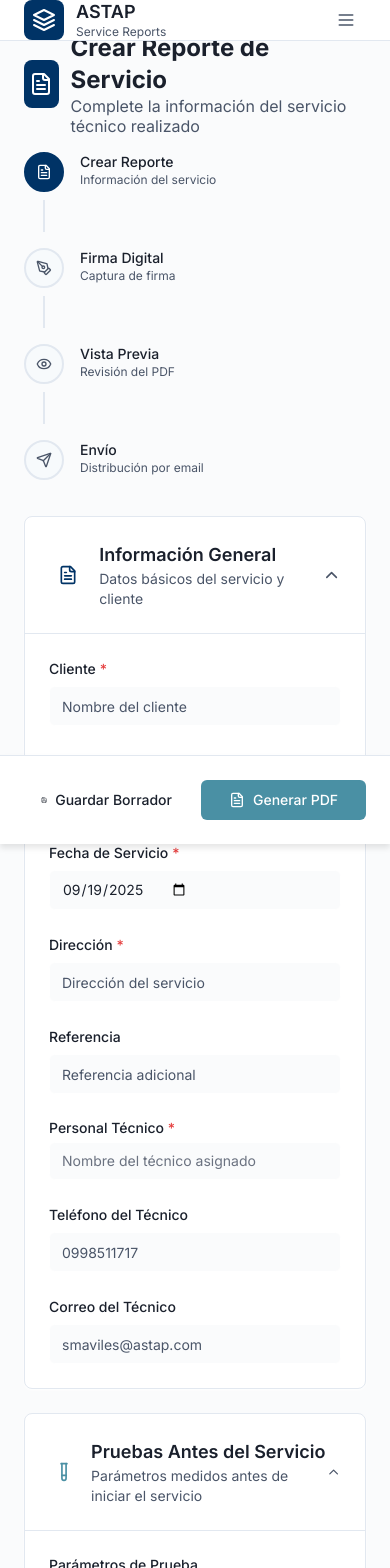
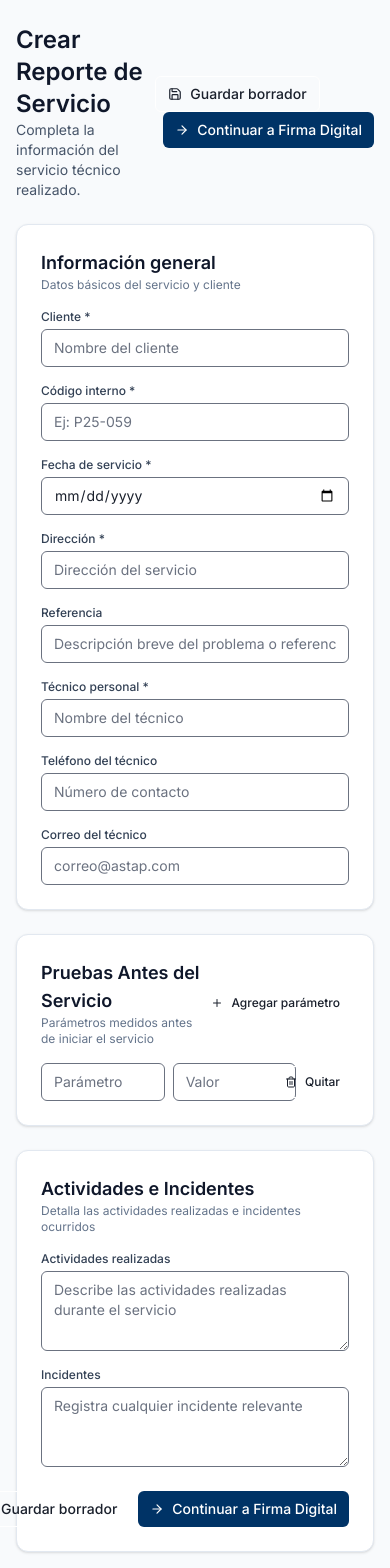
Before and after one commit to Djjasline/prueba-completa, a React (Vite) app: page /service-report-creation in a window 390 px wide. Shown: the top 1568 px of the page. Built offline with nearby package versions, Linux system fonts and the light colour scheme.

Commit message:
Update index.jsx

```diff
--- a/src/pages/service-report-creation/index.jsx
+++ b/src/pages/service-report-creation/index.jsx
@@ -1,364 +1,420 @@
-import React, { useState, useEffect } from 'react';
-import { useNavigate } from 'react-router-dom';
-import Header from '../../components/ui/Header';
-import WorkflowProgress from '../../components/ui/WorkflowProgress';
-import ContextualActionBar from '../../components/ui/ContextualActionBar';
-import GeneralInformationSection from './components/GeneralInformationSection';
-import DynamicTestingTable from './components/DynamicTestingTable';
-import ActivitiesIncidentsSection from './components/ActivitiesIncidentsSection';
-import MaterialsUsageSection from './components/MaterialsUsageSection';
-import EquipmentDetailsSection from './components/EquipmentDetailsSection';
-import ResponsiblePartiesSection from './components/ResponsiblePartiesSection';
-import DigitalSignatureSection from './components/DigitalSignatureSection';
-import Icon from '../../components/AppIcon';
+// src/pages/service-report-creation/index.jsx
+import React, { useEffect, useState } from "react";
+import { useNavigate } from "react-router-dom";
+import Button from "../../components/ui/Button";
+import { useReports } from "../../context/ReportContext";
+
+const emptyGeneralInfo = {
+  client: "",
+  serviceDate: "",
+  internalCode: "",
+  address: "",
+  reference: "",
+  technicalPersonnel: "",
+  technicianPhone: "",
+  technicianEmail: "",
+};
 
 const ServiceReportCreation = () => {
   const navigate = useNavigate();
-  const [isLoading, setIsLoading] = useState(false);
-  const [collapsedSections, setCollapsedSections] = useState({
-    generalInfo: false,
-    beforeTesting: false,
-    activitiesIncidents: false,
-    afterTesting: false,
-    materialsUsage: false,
-    equipmentDetails: false,
-    responsibleParties: false,
-    digitalSignatures: false
+  const { currentReport, saveDraft } = useReports();
+
+  const [generalInfo, setGeneralInfo] = useState(emptyGeneralInfo);
+  const [beforeTesting, setBeforeTesting] = useState([
+    { id: 1, parameter: "", value: "" },
+  ]);
+  const [activitiesDescription, setActivitiesDescription] = useState("");
+  const [incidentsDescription, setIncidentsDescription] = useState("");
+
+  // Al entrar a la pantalla, cargar datos del reporte actual (si existe)
+  useEffect(() => {
+    if (currentReport) {
+      setGeneralInfo({
+        ...emptyGeneralInfo,
+        ...(currentReport.generalInfo || {}),
       });
 
-  const [formData, setFormData] = useState({
-    generalInfo: {
-      client: '',
-      internalCode: '',
-      serviceDate: new Date().toISOString().split('T')[0],
-      address: '',
-      reference: '',
-      technicalPersonnel: ''
-    },
-    beforeTesting: [],
-    activitiesIncidents: {
-      activitiesDescription: '',
-      activitiesEvidenceUrl: '',
-      activitiesEvidenceImages: [],
-      incidentsDescription: '',
-      incidentsEvidenceUrl: '',
-      incidentsEvidenceImages: []
-    },
-    afterTesting: [],
-    materialsUsage: [],
-    equipmentDetails: {
-      type: '',
-      brand: '',
-      model: '',
-      serialNumber: '',
-      year: '',
-      vinChassis: '',
-      plateNumber: '',
-      workHours: '',
-      mileage: '',
-      panoramicImage: ''
-    },
-    responsibleParties: {
-      astap: {
-        name: '',
-        position: '',
-        phone: '',
-        email: ''
-      },
-      client: {
-        name: '',
-        position: '',
-        phone: '',
-        email: ''
+      setBeforeTesting(
+        (currentReport.beforeTesting || []).length > 0
+          ? currentReport.beforeTesting.map((row, idx) => ({
+              id: idx + 1,
+              parameter: row.parameter || "",
+              value: row.value || "",
+            }))
+          : [{ id: 1, parameter: "", value: "" }]
+      );
+
+      setActivitiesDescription(
+        currentReport.activitiesIncidents?.activitiesDescription || ""
+      );
+      setIncidentsDescription(
+        currentReport.activitiesIncidents?.incidentsDescription || ""
+      );
     }
-    },
-    digitalSignatures: {
-      astap: null,
-      client: null
-    }
-  });
+  }, [currentReport]);
 
-  // Load saved data from localStorage on component mount
-  useEffect(() => {
-    const savedData = localStorage.getItem('astap-current-report');
-    if (savedData) {
-      try {
-        const parsedData = JSON.parse(savedData);
-        setFormData(parsedData);
-      } catch (error) {
-        console.error('Error loading saved report data:', error);
-      }
-    }
-  }, []);
-
-  // Auto-save to localStorage whenever formData changes
-  useEffect(() => {
-    const timeoutId = setTimeout(() => {
-      localStorage.setItem('astap-current-report', JSON.stringify(formData));
-    }, 1000); // Debounce for 1 second
-
-    return () => clearTimeout(timeoutId);
-  }, [formData]);
-
-  const updateFormData = (section, data) => {
-    setFormData(prev => ({
+  // Handlers de formulario
+  const handleGeneralChange = (field, value) => {
+    setGeneralInfo((prev) => ({
       ...prev,
-      [section]: data
+      [field]: value,
     }));
   };
 
-  const toggleSection = (sectionKey) => {
-    setCollapsedSections(prev => ({
-      ...prev,
-      [sectionKey]: !prev[sectionKey]
-    }));
+  const handleBeforeTestingChange = (id, field, value) => {
+    setBeforeTesting((rows) =>
+      rows.map((row) =>
+        row.id === id ? { ...row, [field]: value } : row
+      )
+    );
   };
 
-  const validateForm = () => {
-    const errors = [];
-
-    // Validate general information
-    if (!formData.generalInfo.client.trim()) errors.push('Cliente es requerido');
-    if (!formData.generalInfo.internalCode.trim()) errors.push('Código interno es requerido');
-    if (!formData.generalInfo.serviceDate) errors.push('Fecha de servicio es requerida');
-    if (!formData.generalInfo.address.trim()) errors.push('Dirección es requerida');
-    if (!formData.generalInfo.technicalPersonnel.trim()) errors.push('Personal técnico es requerido');
-
-    // Validate equipment details
-    if (!formData.equipmentDetails.type.trim()) errors.push('Tipo de equipo es requerido');
-    if (!formData.equipmentDetails.brand.trim()) errors.push('Marca del equipo es requerida');
-    if (!formData.equipmentDetails.model.trim()) errors.push('Modelo del equipo es requerido');
-    if (!formData.equipmentDetails.serialNumber.trim()) errors.push('Número de serie es requerido');
-
-    // Validate responsible parties
-    if (!formData.responsibleParties.astap.name.trim()) errors.push('Nombre del técnico ASTAP es requerido');
-    if (!formData.responsibleParties.astap.position.trim()) errors.push('Cargo del técnico ASTAP es requerido');
-    if (!formData.responsibleParties.astap.phone.trim()) errors.push('Teléfono del técnico ASTAP es requerido');
-    if (!formData.responsibleParties.client.name.trim()) errors.push('Nombre del representante del cliente es requerido');
-    if (!formData.responsibleParties.client.position.trim()) errors.push('Cargo del representante del cliente es requerido');
-    if (!formData.responsibleParties.client.phone.trim()) errors.push('Teléfono del representante del cliente es requerido');
-
-    return errors;
+  const handleAddBeforeRow = () => {
+    setBeforeTesting((rows) => [
+      ...rows,
+      { id: Date.now(), parameter: "", value: "" },
+    ]);
   };
 
-  const handleSaveDraft = async () => {
-    setIsLoading(true);
-
-    try {
-      // Simulate API call
-      await new Promise(resolve => setTimeout(resolve, 1500));
-
-      // Save to localStorage with timestamp
-      const draftData = {
-        ...formData,
-        savedAt: new Date().toISOString(),
-        status: 'draft'
+  const handleRemoveBeforeRow = (id) => {
+    setBeforeTesting((rows) => {
+      const filtered = rows.filter((r) => r.id !== id);
+      return filtered.length > 0 ? filtered : [{ id: 1, parameter: "", value: "" }];
+    });
   };
 
-      localStorage.setItem(`astap-draft-${Date.now()}`, JSON.stringify(draftData));
-
-      // Show success message (in a real app, you'd use a toast notification)
-      alert('Borrador guardado exitosamente');
-
-    } catch (error) {
-      console.error('Error saving draft:', error);
-      alert('Error al guardar el borrador');
-    } finally {
-      setIsLoading(false);
-    }
+  // Arma el objeto completo de reporte a partir del formulario
+  const buildReportObject = () => {
+    return {
+      ...currentReport,
+      generalInfo: { ...generalInfo },
+      beforeTesting: beforeTesting
+        .filter((r) => r.parameter || r.value)
+        .map((r) => ({ parameter: r.parameter, value: r.value })),
+      activitiesIncidents: {
+        activitiesDescription,
+        incidentsDescription,
+      },
+      // preservamos firmas, materiales, etc. que se llenan en otras pantallas
+      digitalSignatures: currentReport?.digitalSignatures || {},
+      materials: currentReport?.materials || [],
+    };
   };
 
-  const handleGeneratePDF = async () => {
-    const validationErrors = validateForm();
-
-    if (validationErrors.length > 0) {
-      alert(`Por favor complete los siguientes campos:\n\n${validationErrors.join('\n')}`);
-      return;
-    }
-
-    if (!formData.digitalSignatures.astap || !formData.digitalSignatures.client) {
-      alert('Se requieren ambas firmas digitales para generar el PDF');
-      return;
-    }
-
-    setIsLoading(true);
-
-    try {
-      // Simulate PDF generation
-      await new Promise(resolve => setTimeout(resolve, 2000));
-
-      // In a real implementation, you would use html2canvas and jsPDF here
-      // For now, we'll navigate to the PDF preview page
-      navigate('/pdf-report-preview', {
-        state: { reportData: formData }
-      });
-
-    } catch (error) {
-      console.error('Error generating PDF:', error);
-      alert('Error al generar el PDF');
-    } finally {
-      setIsLoading(false);
-    }
+  // Guardar como borrador
+  const handleSaveDraft = () => {
+    const report = buildReportObject();
+    saveDraft(report);
+    alert("Borrador guardado correctamente.");
   };
 
-  const handleSendReport = async () => {
-    const validationErrors = validateForm();
-
-    if (validationErrors.length > 0) {
-      alert(`Por favor complete los siguientes campos:\n\n${validationErrors.join('\n')}`);
-      return;
-    }
-
-    if (!formData.digitalSignatures.astap || !formData.digitalSignatures.client) {
-      alert('Se requieren ambas firmas digitales para enviar el reporte');
-      return;
-    }
-
-    setIsLoading(true);
-
-    try {
-      // Simulate email sending
-      await new Promise(resolve => setTimeout(resolve, 1500));
-
-      // Navigate to email integration interface
-      navigate('/email-integration-interface', {
-        state: { reportData: formData }
-      });
-
-    } catch (error) {
-      console.error('Error sending report:', error);
-      alert('Error al enviar el reporte');
-    } finally {
-      setIsLoading(false);
-    }
+  // Guardar y pasar a firmas
+  const handleGoToSignatures = () => {
+    const report = buildReportObject();
+    saveDraft(report); // seguimos en borrador hasta que se genere/envíe
+    navigate("/digital-signature-capture");
   };
 
-  const contextualActions = [
-    {
-      label: 'Guardar Borrador',
-      variant: 'outline',
-      icon: 'Save',
-      onClick: handleSaveDraft,
-      loading: isLoading
-    },
-    {
-      label: 'Generar PDF',
-      variant: 'secondary',
-      icon: 'FileText',
-      onClick: handleGeneratePDF,
-      loading: isLoading
-    },
-    {
-      label: 'Enviar Reporte',
-      variant: 'default',
-      icon: 'Send',
-      onClick: handleSendReport,
-      loading: isLoading,
-      primary: true
-    }
-  ];
-
   return (
-    <div className="min-h-screen bg-background">
-      <Header />
-
-      <main className="pt-15">
-        <div className="max-w-7xl mx-auto px-6 py-8">
-          {/* Page Header */}
-          <div className="mb-8">
-            <div className="flex items-center space-x-3 mb-4">
-              <div className="flex items-center justify-center w-12 h-12 bg-primary rounded-lg">
-                <Icon name="FileText" size={24} className="text-primary-foreground" />
-              </div>
+    <div className="min-h-screen bg-slate-50 px-4 py-6">
+      <div className="max-w-5xl mx-auto space-y-6">
+        {/* Encabezado */}
+        <header className="flex items-center justify-between">
           <div>
-                <h1 className="text-2xl font-bold text-foreground">
+            <h1 className="text-2xl font-semibold text-slate-900">
               Crear Reporte de Servicio
             </h1>
-                <p className="text-muted-foreground">
-                  Complete la información del servicio técnico realizado
+            <p className="text-sm text-slate-600">
+              Completa la información del servicio técnico realizado.
+            </p>
+          </div>
+          <div className="space-x-2">
+            <Button
+              variant="outline"
+              size="sm"
+              onClick={handleSaveDraft}
+              iconName="Save"
+            >
+              Guardar borrador
+            </Button>
+            <Button
+              size="sm"
+              onClick={handleGoToSignatures}
+              iconName="ArrowRight"
+            >
+              Continuar a Firma Digital
+            </Button>
+          </div>
+        </header>
+
+        {/* Card Información general */}
+        <section className="bg-white rounded-xl shadow border p-6 space-y-4">
+          <div className="flex items-center justify-between">
+            <div>
+              <h2 className="text-lg font-semibold text-slate-900">
+                Información general
+              </h2>
+              <p className="text-xs text-slate-500">
+                Datos básicos del servicio y cliente
               </p>
             </div>
           </div>
 
-            {/* Workflow Progress */}
-            <WorkflowProgress currentStep={1} className="mb-6" />
+          <div className="grid grid-cols-1 md:grid-cols-2 gap-4">
+            {/* Cliente */}
+            <div className="flex flex-col gap-1">
+              <label className="text-xs font-medium text-slate-700">
+                Cliente *
+              </label>
+              <input
+                type="text"
+                value={generalInfo.client}
+                onChange={(e) =>
+                  handleGeneralChange("client", e.target.value)
+                }
+                className="border rounded-md px-3 py-2 text-sm outline-none focus:ring-2 focus:ring-slate-900/20"
+                placeholder="Nombre del cliente"
+              />
             </div>
 
-          {/* Form Sections */}
-          <div className="space-y-6 mb-24">
-            <GeneralInformationSection
-              formData={formData}
-              updateFormData={updateFormData}
-              isCollapsed={collapsedSections.generalInfo}
-              onToggleCollapse={() => toggleSection('generalInfo')}
+            {/* Código interno */}
+            <div className="flex flex-col gap-1">
+              <label className="text-xs font-medium text-slate-700">
+                Código interno *
+              </label>
+              <input
+                type="text"
+                value={generalInfo.internalCode}
+                onChange={(e) =>
+                  handleGeneralChange("internalCode", e.target.value)
+                }
+                className="border rounded-md px-3 py-2 text-sm outline-none focus:ring-2 focus:ring-slate-900/20"
+                placeholder="Ej: P25-059"
               />
+            </div>
 
-            <DynamicTestingTable
-              title="Pruebas Antes del Servicio"
-              description="Parámetros medidos antes de iniciar el servicio"
-              icon="TestTube"
-              data={formData.beforeTesting}
-              onUpdateData={(data) => updateFormData('beforeTesting', data)}
-              isCollapsed={collapsedSections.beforeTesting}
-              onToggleCollapse={() => toggleSection('beforeTesting')}
+            {/* Fecha de servicio */}
+            <div className="flex flex-col gap-1">
+              <label className="text-xs font-medium text-slate-700">
+                Fecha de servicio *
+              </label>
+              <input
+                type="date"
+                value={generalInfo.serviceDate}
+                onChange={(e) =>
+                  handleGeneralChange("serviceDate", e.target.value)
+                }
+                className="border rounded-md px-3 py-2 text-sm outline-none focus:ring-2 focus:ring-slate-900/20"
               />
+            </div>
 
-            <ActivitiesIncidentsSection
-              formData={formData}
-              updateFormData={updateFormData}
-              isCollapsed={collapsedSections.activitiesIncidents}
-              onToggleCollapse={() => toggleSection('activitiesIncidents')}
+            {/* Dirección */}
+            <div className="flex flex-col gap-1">
+              <label className="text-xs font-medium text-slate-700">
+                Dirección *
+              </label>
+              <input
+                type="text"
+                value={generalInfo.address}
+                onChange={(e) =>
+                  handleGeneralChange("address", e.target.value)
+                }
+                className="border rounded-md px-3 py-2 text-sm outline-none focus:ring-2 focus:ring-slate-900/20"
+                placeholder="Dirección del servicio"
               />
+            </div>
 
-            <DynamicTestingTable
-              title="Pruebas Después del Servicio"
-              description="Parámetros medidos después de completar el servicio"
-              icon="CheckCircle"
-              data={formData.afterTesting}
-              onUpdateData={(data) => updateFormData('afterTesting', data)}
-              isCollapsed={collapsedSections.afterTesting}
-              onToggleCollapse={() => toggleSection('afterTesting')}
+            {/* Referencia */}
+            <div className="md:col-span-2 flex flex-col gap-1">
+              <label className="text-xs font-medium text-slate-700">
+                Referencia
+              </label>
+              <input
+                type="text"
+                value={generalInfo.reference}
+                onChange={(e) =>
+                  handleGeneralChange("reference", e.target.value)
+                }
+                className="border rounded-md px-3 py-2 text-sm outline-none focus:ring-2 focus:ring-slate-900/20"
+                placeholder="Descripción breve del problema o referencia"
               />
+            </div>
 
-            <MaterialsUsageSection
-              formData={formData}
-              updateFormData={updateFormData}
-              isCollapsed={collapsedSections.materialsUsage}
-              onToggleCollapse={() => toggleSection('materialsUsage')}
+            {/* Técnico personal */}
+            <div className="flex flex-col gap-1">
+              <label className="text-xs font-medium text-slate-700">
+                Técnico personal *
+              </label>
+              <input
+                type="text"
+                value={generalInfo.technicalPersonnel}
+                onChange={(e) =>
+                  handleGeneralChange(
+                    "technicalPersonnel",
+                    e.target.value
+                  )
+                }
+                className="border rounded-md px-3 py-2 text-sm outline-none focus:ring-2 focus:ring-slate-900/20"
+                placeholder="Nombre del técnico"
               />
+            </div>
 
-            <EquipmentDetailsSection
-              formData={formData}
-              updateFormData={updateFormData}
-              isCollapsed={collapsedSections.equipmentDetails}
-              onToggleCollapse={() => toggleSection('equipmentDetails')}
+            {/* Teléfono del técnico */}
+            <div className="flex flex-col gap-1">
+              <label className="text-xs font-medium text-slate-700">
+                Teléfono del técnico
+              </label>
+              <input
+                type="tel"
+                value={generalInfo.technicianPhone}
+                onChange={(e) =>
+                  handleGeneralChange("technicianPhone", e.target.value)
+                }
+                className="border rounded-md px-3 py-2 text-sm outline-none focus:ring-2 focus:ring-slate-900/20"
+                placeholder="Número de contacto"
               />
+            </div>
 
-            <ResponsiblePartiesSection
-              formData={formData}
-              updateFormData={updateFormData}
-              isCollapsed={collapsedSections.responsibleParties}
-              onToggleCollapse={() => toggleSection('responsibleParties')}
-            />
-
-            <DigitalSignatureSection
-              formData={formData}
-              updateFormData={updateFormData}
-              isCollapsed={collapsedSections.digitalSignatures}
-              onToggleCollapse={() => toggleSection('digitalSignatures')}
+            {/* Correo del técnico */}
+            <div className="md:col-span-2 flex flex-col gap-1">
+              <label className="text-xs font-medium text-slate-700">
+                Correo del técnico
+              </label>
+              <input
+                type="email"
+                value={generalInfo.technicianEmail}
+                onChange={(e) =>
+                  handleGeneralChange("technicianEmail", e.target.value)
+                }
+                className="border rounded-md px-3 py-2 text-sm outline-none focus:ring-2 focus:ring-slate-900/20"
+                placeholder="correo@astap.com"
               />
             </div>
           </div>
-      </main>
+        </section>
 
-      {/* Contextual Action Bar */}
-      <ContextualActionBar
-        actions={contextualActions}
-        position="sticky"
-        isLoading={isLoading}
+        {/* Pruebas antes del servicio */}
+        <section className="bg-white rounded-xl shadow border p-6 space-y-4">
+          <div className="flex items-center justify-between">
+            <div>
+              <h2 className="text-lg font-semibold text-slate-900">
+                Pruebas Antes del Servicio
+              </h2>
+              <p className="text-xs text-slate-500">
+                Parámetros medidos antes de iniciar el servicio
+              </p>
+            </div>
+            <Button
+              variant="outline"
+              size="xs"
+              onClick={handleAddBeforeRow}
+              iconName="Plus"
+            >
+              Agregar parámetro
+            </Button>
+          </div>
+
+          <div className="space-y-2">
+            {beforeTesting.map((row) => (
+              <div
+                key={row.id}
+                className="grid grid-cols-12 gap-2 items-center"
+              >
+                <input
+                  className="col-span-5 border rounded-md px-3 py-2 text-sm outline-none focus:ring-2 focus:ring-slate-900/20"
+                  placeholder="Parámetro"
+                  value={row.parameter}
+                  onChange={(e) =>
+                    handleBeforeTestingChange(
+                      row.id,
+                      "parameter",
+                      e.target.value
+                    )
+                  }
                 />
+                <input
+                  className="col-span-5 border rounded-md px-3 py-2 text-sm outline-none focus:ring-2 focus:ring-slate-900/20"
+                  placeholder="Valor"
+                  value={row.value}
+                  onChange={(e) =>
+                    handleBeforeTestingChange(
+                      row.id,
+                      "value",
+                      e.target.value
+                    )
+                  }
+                />
+                <div className="col-span-2 flex justify-end">
+                  <Button
+                    variant="outline"
+                    size="xs"
+                    iconName="Trash2"
+                    onClick={() => handleRemoveBeforeRow(row.id)}
+                  >
+                    Quitar
+                  </Button>
+                </div>
+              </div>
+            ))}
+          </div>
+        </section>
+
+        {/* Actividades e incidentes */}
+        <section className="bg-white rounded-xl shadow border p-6 space-y-4 mb-16">
+          <div>
+            <h2 className="text-lg font-semibold text-slate-900">
+              Actividades e Incidentes
+            </h2>
+            <p className="text-xs text-slate-500">
+              Detalla las actividades realizadas e incidentes ocurridos
+            </p>
+          </div>
+
+          <div className="flex flex-col gap-1">
+            <label className="text-xs font-medium text-slate-700">
+              Actividades realizadas
+            </label>
+            <textarea
+              value={activitiesDescription}
+              onChange={(e) => setActivitiesDescription(e.target.value)}
+              className="border rounded-md px-3 py-2 text-sm outline-none focus:ring-2 focus:ring-slate-900/20 min-h-[80px]"
+              placeholder="Describe las actividades realizadas durante el servicio"
+            />
+          </div>
+
+          <div className="flex flex-col gap-1">
+            <label className="text-xs font-medium text-slate-700">
+              Incidentes
+            </label>
+            <textarea
+              value={incidentsDescription}
+              onChange={(e) => setIncidentsDescription(e.target.value)}
+              className="border rounded-md px-3 py-2 text-sm outline-none focus:ring-2 focus:ring-slate-900/20 min-h-[80px]"
+              placeholder="Registra cualquier incidente relevante"
+            />
+          </div>
+
+          <div className="flex justify-end gap-2 pt-2">
+            <Button
+              variant="outline"
+              size="sm"
+              onClick={handleSaveDraft}
+              iconName="Save"
+            >
+              Guardar borrador
+            </Button>
+            <Button
+              size="sm"
+              onClick={handleGoToSignatures}
+              iconName="ArrowRight"
+            >
+              Continuar a Firma Digital
+            </Button>
+          </div>
+        </section>
+      </div>
     </div>
   );
 };
 
-export default ServiceReportCreation
+export default ServiceReportCreation;
```
Lines whose indentation alone changed are shown as unchanged.
